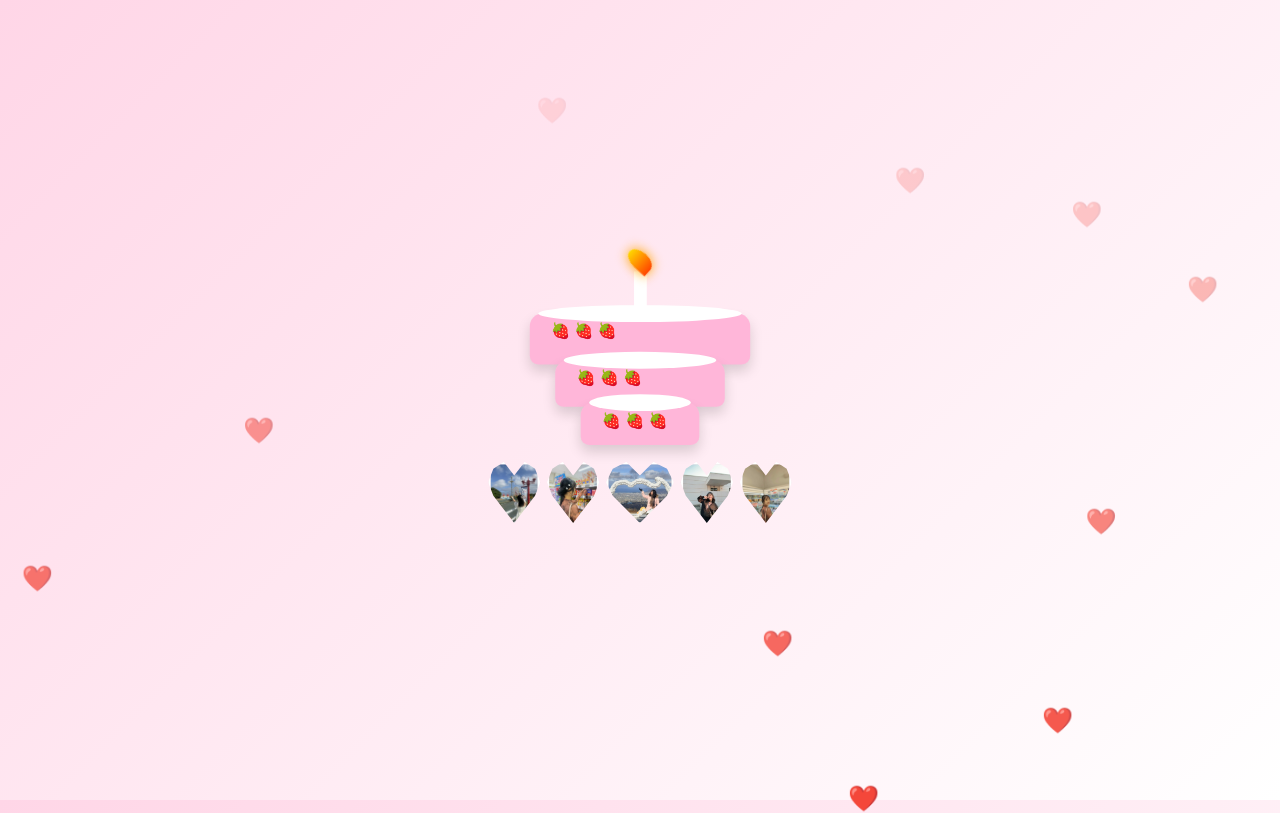
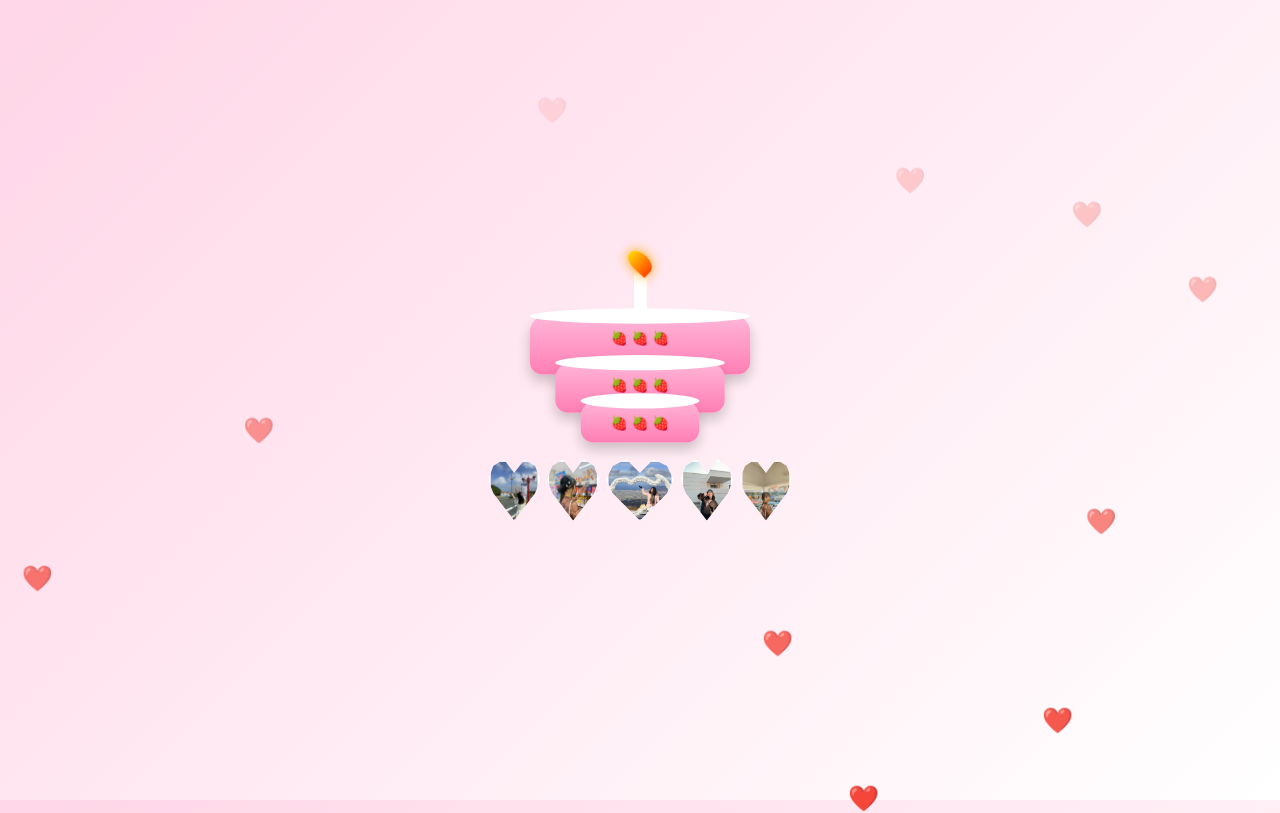
Before and after one commit to Htet-Wai-Linn/birthday-surprise, a plain HTML site: page index.html in a window 1280 px wide. Drawn offline with Linux system fonts and the light colour scheme.

Commit message:
Update style.css

```diff
--- a/style.css
+++ b/style.css
@@ -77,48 +77,55 @@ section {
 
 .tier {
     margin:auto;
-    background:#ffb6d9;
-    border-radius:15px 15px 10px 10px;
     position:relative;
-    box-shadow:0 8px 15px rgba(0,0,0,0.15);
+    background:linear-gradient(#ffb6d9,#ff7eb3);
+    border-radius:20px 20px 15px 15px;
+    box-shadow:0 8px 15px rgba(0,0,0,0.2);
 }
 
+/* အောက်ဆုံး */
 .tier1 {
     width:260px;
-    height:60px;
+    height:70px;
 }
 
+/* အလယ် */
 .tier2 {
     width:200px;
-    height:55px;
-    margin-top:-5px;
+    height:60px;
+    margin-top:-15px;
 }
 
+/* အပေါ် */
 .tier3 {
     width:140px;
     height:50px;
-    margin-top:-5px;
+    margin-top:-15px;
 }
 
+
+/* Cream အလွှာ */
 .tier::before {
     content:"";
     position:absolute;
-    top:-10px;
-    left:10px;
-    right:10px;
-    height:20px;
-    background:white;
+    top:-8px;
+    left:0;
+    width:100%;
+    height:18px;
+    background:#fff;
     border-radius:50%;
 }
 
+
+/* အလှဆင် */
 .tier::after {
     content:"🍓  🍓  🍓";
     position:absolute;
-    top:10px;
-    left:25px;
-    font-size:18px;
+    top:18px;
+    left:50%;
+    transform:translateX(-50%);
+    font-size:16px;
 }
-
 
 /* Photos */
 .photos {
```
